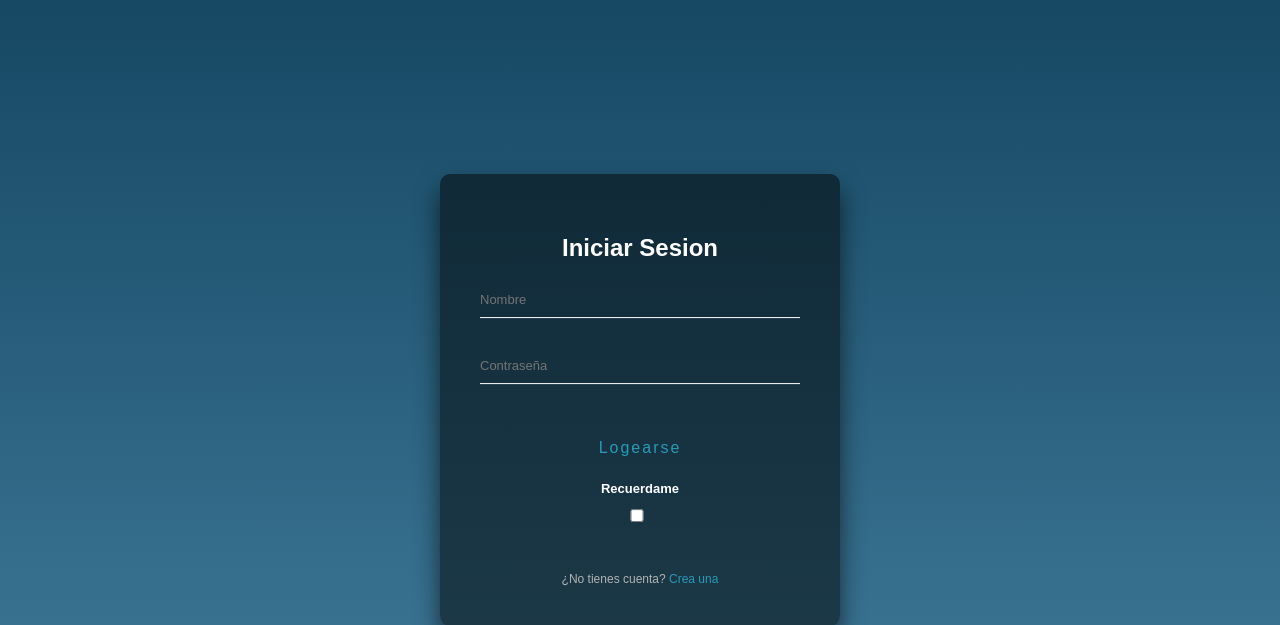
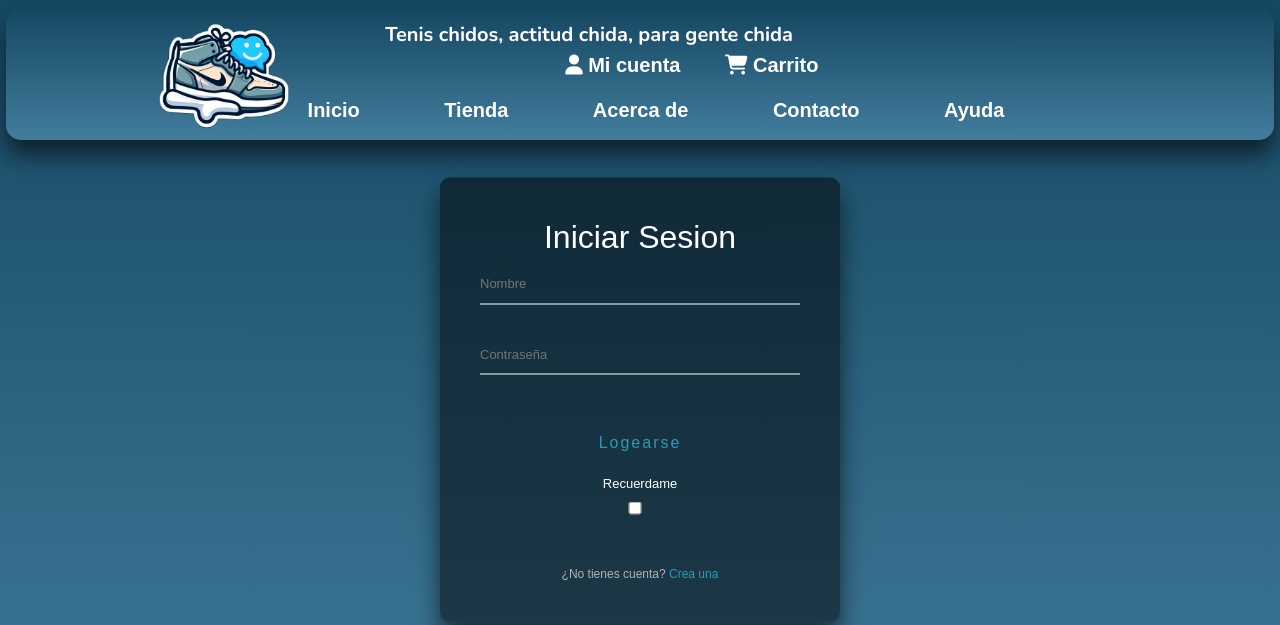
Before and after one commit to DiegoRuP/webPlacoShoes, a PHP site: page /login.php in a window 1280 px wide. Shown: the top 625 px of the page. Run offline with PHP 8.4, Linux system fonts and the light colour scheme; some libraries are stand-ins or nearby versions.

Commit message:
Ajustes y creación de Navbar
Borré el archivo login.css y lo metí al archivo style.css para unificar los estilos, modifiqué un poco el login.php para poder poner el header sin interferir en nada y creé el navbar.

```diff
--- a/css/style.css
+++ b/css/style.css
@@ -1,9 +1,11 @@
+@import url('https://fonts.googleapis.com/css2?family=Caveat:wght@500&family=Nunito:wght@700&display=swap');
+
 html {
     height: 100%;
    }
 
    /* Agregamos el fondo coloreado y ordenamos todo */
-   body{
+   .loginBody{
        display:flex;
        align-items:center;
        justify-content:center;
@@ -15,12 +17,6 @@
 
    *{
      font-family:'Poppins',sans-serif;
-   }
-
-   .login-page {
-     width: 400px;
-     padding: 8% 0 0;
-     margin: auto;
    }
    /* Agregamos el fondo negro para el formulario */
    .form {
@@ -74,8 +70,6 @@
      display: none;
    }
 
-
-
    /* Boton de Logearse y Registrarse */
 
    .btn {
@@ -117,3 +111,114 @@
        font-size: 13px;
        margin: 10px;
      }
+
+
+/* Estilos para la header y navbar */
+
+.contenedorNav{
+    margin: 0 auto;
+    background: linear-gradient(#164863, #427D9D);
+    width: 99%;
+    border-radius: 15px;
+    box-shadow: 0 15px 25px rgba(0,0,0,.6);
+    margin-top: 10px;
+}
+
+.opcionesTopNav{
+    display: flex;
+    justify-content: space-evenly;
+    align-items: center;
+    height: 80px;
+    padding: 5px 10%;
+}
+
+.opcionesTopNav .listaNav{
+    list-style: none;
+    margin-bottom: 0;
+}
+
+.opcionesTopNav .listaNav li, .listaNav span{
+    font-family: 'Nunito', sans-serif;
+    display: inline-block;
+    padding: 0 20px;
+    transition: all 0.3s ease 0s;
+}
+
+.micuentaNav{
+    margin-left: 200px;
+}
+
+.opcionesTopNav .listaNav li:hover{
+    transform: scale(1.2);
+}
+
+.opcionesTopNav .listaNav a, .listaNav span{
+    font-size: 20px;
+    font-weight: 700;
+    color: #fff;
+    text-decoration: none;
+}
+
+.opcionesTopNav .listaNav a{
+    font-size: 20px;
+    font-weight: 700;
+    color: #fff;
+    text-decoration: none;
+}
+
+.opcionesTopNav .listaNav li a:hover{
+    color: rgba(0,0,0,.5);
+}
+
+.opcionesTopNav .logoNav{
+    cursor: pointer;
+}
+
+.opcionesTopNav .logoNav img{
+    margin-top: 50px;
+    height: 180px;
+    width: auto;
+    transition: all 0.3s;
+}
+
+.opcionesTopNav .logoNav img:hover{
+    transform: scale(1.2);
+}
+
+.header{
+    height: 50px;
+    padding: 5px 10%;
+}
+
+.header .listaNav{
+    list-style: none;
+    margin-bottom: 0;
+    text-align: center;
+}
+
+.header .listaNav li{
+    font-family: 'Nunito', sans-serif;
+    display: inline-block;
+    padding: 0 40px;
+    transition: all 0.3s ease 0s;
+}
+
+.header .listaNav li:hover{
+    transform: scale(1.1);
+}
+
+.header .listaNav a{
+    font-size: 20px;
+    font-weight: 700;
+    color: #fff;
+    text-decoration: none;
+}
+
+.header .listaNav li a:hover{
+    color: rgba(0,0,0,.5);
+}
+
+.desactivado{
+    cursor: not-allowed;
+    pointer-events: none;
+}
--- a/login.php
+++ b/login.php
@@ -1,14 +1,16 @@
+
+
 <!DOCTYPE html>
 <html lang="es">
 <head>
     <meta charset="UTF-8">
     <meta name="viewport" content="width=device-width, initial-scale=1.0">
-    <title>Sesion</title>
+    <title>Iniciar sesión</title>
 <link rel="stylesheet" href="css/style.css">
 </head>
-<body>
 
-<div class="login-page">
+<body class="loginBody">
+<?php include 'navbar.php'?>
   <div class="form">
  <!-- Aqui preguntamos si quiere crear cuenta -->
     <form class="register-form" method="POST">
@@ -47,7 +49,6 @@
       </div>
       <p class="message">¿No tienes cuenta?<a href="#"> Crea una</a></p>
     </form>
-  </div>
 </div>
 
 <script src="https://code.jquery.com/jquery-3.6.0.min.js"></script>
--- /dev/null
+++ b/navbar.php
@@ -0,0 +1,85 @@
+<?php session_start(); ?>
+
+<html lang="es">
+<head>
+    <meta charset="UTF-8">
+    <meta name="viewport" content="width=device-width, initial-scale=1.0">
+    <link href="https://cdn.jsdelivr.net/npm/bootstrap@5.3.2/dist/css/bootstrap.min.css" rel="stylesheet" integrity="sha384-T3c6CoIi6uLrA9TneNEoa7RxnatzjcDSCmG1MXxSR1GAsXEV/Dwwykc2MPK8M2HN" crossorigin="anonymous">
+    <link rel="stylesheet" href="css/style.css">
+    <script src="https://kit.fontawesome.com/f646e31ace.js" crossorigin="anonymous"></script>
+</head>
+
+<div class="contenedorNav">
+
+    <div class="opcionesTopNav">
+
+        <div class="logoNav">
+            <a href=""><img src="media/logoAzul.png" alt="PlacoLogo"></a>
+        </div>
+
+
+        <ul class="listaNav">
+            <li>
+                <span> Tenis chidos, actitud chida, para gente chida </span>
+            </li>
+
+            <?php
+
+            if (isset($_SESSION['usuario'])) {
+                //SI LA SESION DEL USUARIO ESTÁ ACTIVA MUESTRA EL NOMBRE Y HABILITA EL CARRITO
+                //(Se puede utilizar también para habilitar las opciones del admin de control de base de datos)
+                echo '
+
+                <span>
+                        Bienvenido, ' . $_SESSION['usuario'] . '
+                </span>
+
+                <li class="micuentaNav">
+                    <a href=""> <i class="fa-solid fa-right-from-bracket"></i> Cerrar sesión </a>
+                </li>
+                <li>
+                    <a href=""> <i class="fa-solid fa-cart-shopping"></i> Carrito </a>
+                </li>   ';
+
+            } else {
+                echo '
+                <li class="micuentaNav">
+                    <a href="login.php"> <i class="fa-solid fa-user"></i> Mi cuenta </a>
+                </li>
+                <li>
+                    <!--Carrito desactivado si no tiene sesión-->
+                    <a href="" class="desactivado"> <i class="fa-solid fa-cart-shopping"></i> Carrito </a>
+                </li>   ';
+            }
+            ?>
+
+         </ul>
+
+    </div>
+    <header class="header">
+
+                <ul class="listaNav">
+                    <li>
+                        <a href=""> Inicio </a>
+                    </li>
+                    <li>
+                        <a href=""> Tienda </a>
+                    </li>
+                    <li>
+                        <a href=""> Acerca de </a>
+                    </li>
+                    <li>
+                        <a href=""> Contacto </a>
+                    </li>
+                    <li>
+                        <a href=""> Ayuda </a>
+                    </li>
+                </ul>
+
+    </header>
+
+</div>
+
+
+
+</html>
```
Also changed, not shown: css/login.css (added).
